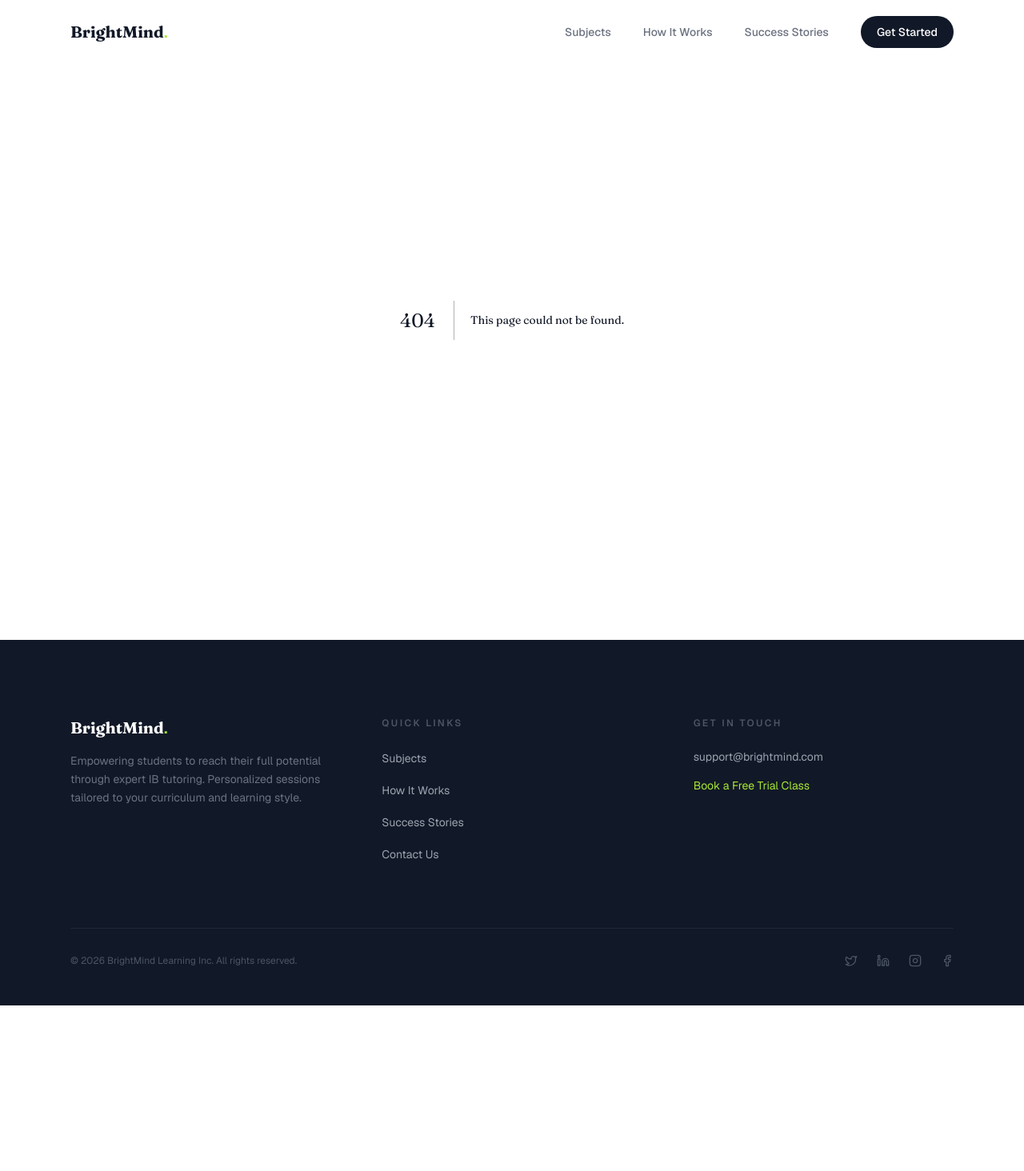
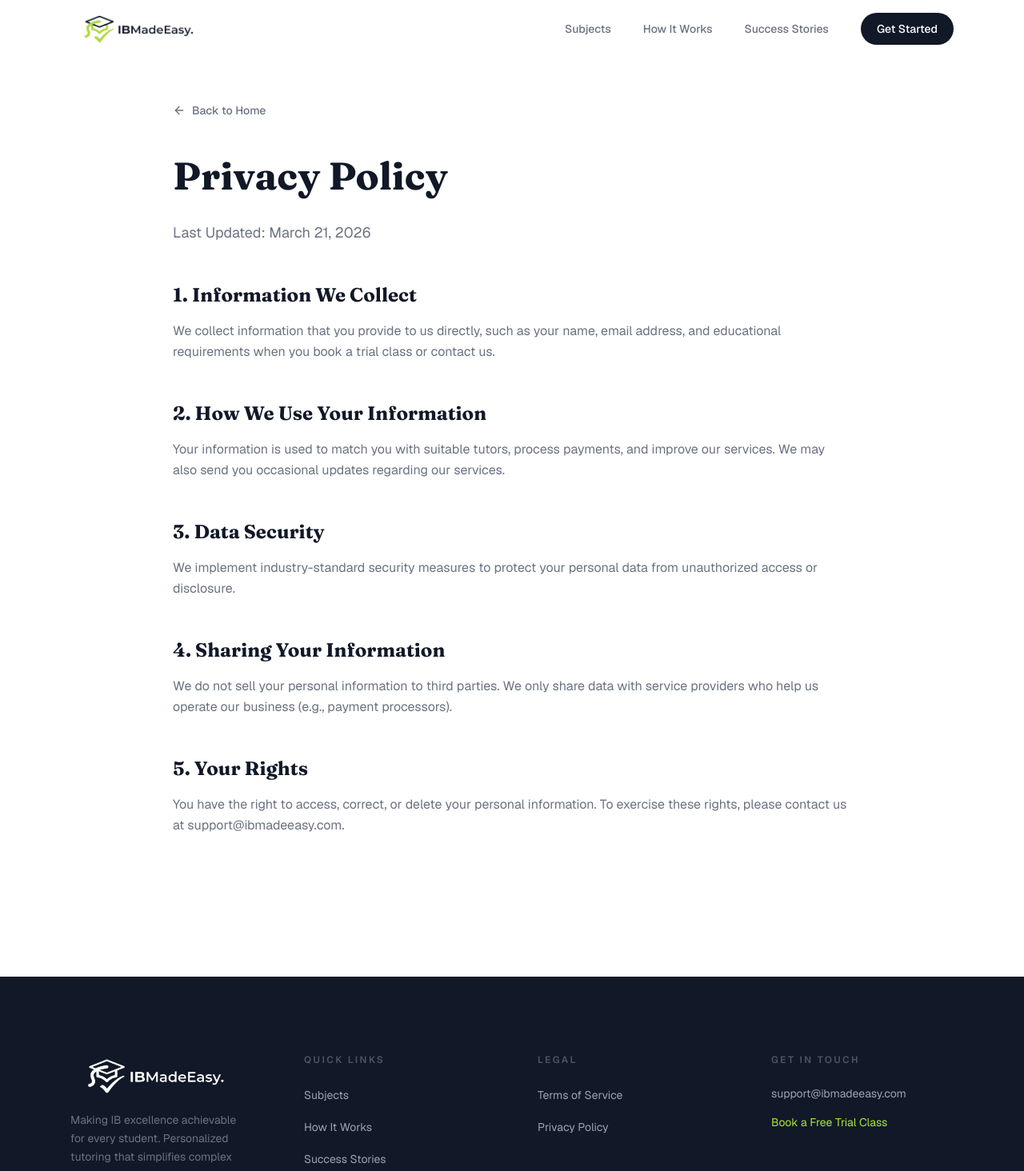
Before and after one commit to Shivamsinghmer/IBOnline, a Next.js app: page /privacy in a window 1280 px wide. Before the commit this address had no page. Shown: the top 1464 px of the page at 80% size. Before the commit the page ends 1257 px from the top, so only its background shows below. Built offline with nearby package versions, Linux system fonts and the light colour scheme.

Commit message:
feat: Implement core layout, navigation, and legal pages including Navbar, Footer, Privacy Policy, and Terms of Service.

```diff
--- a/app/layout.tsx
+++ b/app/layout.tsx
@@ -4,8 +4,8 @@ import Navbar from "@/components/layout/Navbar";
 import Footer from "@/components/layout/Footer";
 
 export const metadata: Metadata = {
-  title: "BrightMind | Online Tutoring Services",
-  description: "Learn anything. From anyone. At your pace.",
+  title: "IBMadeEasy | Premier Online IB Tutoring",
+  description: "Simplifying the IB experience with expert tutoring tailored to your success.",
 };
 
 export default function RootLayout({
--- /dev/null
+++ b/app/privacy/page.tsx
@@ -0,0 +1,69 @@
+import React from "react";
+import Link from "next/link";
+import { ArrowLeft } from "lucide-react";
+
+export const metadata = {
+  title: "Privacy Policy | IBMadeEasy",
+  description: "Learn how IBMadeEasy protects your personal information.",
+};
+
+export default function PrivacyPage() {
+  return (
+    <div className="min-h-screen bg-white pt-32 pb-24">
+      <div className="container max-w-4xl mx-auto px-6">
+        <Link
+          href="/"
+          className="inline-flex items-center gap-2 text-sm font-medium text-[var(--muted)] hover:text-[var(--primary)] transition-colors mb-12 group"
+        >
+          <ArrowLeft size={16} className="group-hover:-translate-x-1 transition-transform" />
+          Back to Home
+        </Link>
+
+        <h1 className="text-4xl md:text-5xl font-heading font-bold text-[var(--foreground)] mb-8">
+          Privacy Policy
+        </h1>
+
+        <div className="prose prose-slate max-w-none">
+          <p className="text-lg text-[var(--muted)] mb-12 font-body leading-relaxed">
+            Last Updated: March 21, 2026
+          </p>
+
+          <section className="mb-12">
+            <h2 className="text-2xl font-heading font-bold text-[var(--foreground)] mb-4">1. Information We Collect</h2>
+            <p className="text-[var(--muted)] font-body leading-relaxed mb-4">
+              We collect information that you provide to us directly, such as your name, email address, and educational requirements when you book a trial class or contact us.
+            </p>
+          </section>
+
+          <section className="mb-12">
+            <h2 className="text-2xl font-heading font-bold text-[var(--foreground)] mb-4">2. How We Use Your Information</h2>
+            <p className="text-[var(--muted)] font-body leading-relaxed mb-4">
+              Your information is used to match you with suitable tutors, process payments, and improve our services. We may also send you occasional updates regarding our services.
+            </p>
+          </section>
+
+          <section className="mb-12">
+            <h2 className="text-2xl font-heading font-bold text-[var(--foreground)] mb-4">3. Data Security</h2>
+            <p className="text-[var(--muted)] font-body leading-relaxed mb-4">
+              We implement industry-standard security measures to protect your personal data from unauthorized access or disclosure.
+            </p>
+          </section>
+
+          <section className="mb-12">
+            <h2 className="text-2xl font-heading font-bold text-[var(--foreground)] mb-4">4. Sharing Your Information</h2>
+            <p className="text-[var(--muted)] font-body leading-relaxed mb-4">
+              We do not sell your personal information to third parties. We only share data with service providers who help us operate our business (e.g., payment processors).
+            </p>
+          </section>
+
+          <section className="mb-20">
+            <h2 className="text-2xl font-heading font-bold text-[var(--foreground)] mb-4">5. Your Rights</h2>
+            <p className="text-[var(--muted)] font-body leading-relaxed mb-4">
+              You have the right to access, correct, or delete your personal information. To exercise these rights, please contact us at support@ibmadeeasy.com.
+            </p>
+          </section>
+        </div>
+      </div>
+    </div>
+  );
+}
--- /dev/null
+++ b/app/terms/page.tsx
@@ -0,0 +1,76 @@
+import React from "react";
+import Link from "next/link";
+import { ArrowLeft } from "lucide-react";
+
+export const metadata = {
+  title: "Terms of Service | IBMadeEasy",
+  description: "Terms and conditions for using IBMadeEasy tutoring services.",
+};
+
+export default function TermsPage() {
+  return (
+    <div className="min-h-screen bg-white pt-32 pb-24">
+      <div className="container max-w-4xl mx-auto px-6">
+        <Link
+          href="/"
+          className="inline-flex items-center gap-2 text-sm font-medium text-[var(--muted)] hover:text-[var(--primary)] transition-colors mb-12 group"
+        >
+          <ArrowLeft size={16} className="group-hover:-translate-x-1 transition-transform" />
+          Back to Home
+        </Link>
+
+        <h1 className="text-4xl md:text-5xl font-heading font-bold text-[var(--foreground)] mb-8">
+          Terms of Service
+        </h1>
+
+        <div className="prose prose-slate max-w-none">
+          <p className="text-lg text-[var(--muted)] mb-12 font-body leading-relaxed">
+            Last Updated: March 21, 2026
+          </p>
+
+          <section className="mb-12">
+            <h2 className="text-2xl font-heading font-bold text-[var(--foreground)] mb-4">1. Acceptance of Terms</h2>
+            <p className="text-[var(--muted)] font-body leading-relaxed mb-4">
+              By accessing and using IBMadeEasy, you agree to be bound by these Terms of Service. If you do not agree to these terms, please do not use our services.
+            </p>
+          </section>
+
+          <section className="mb-12">
+            <h2 className="text-2xl font-heading font-bold text-[var(--foreground)] mb-4">2. Tutoring Services</h2>
+            <p className="text-[var(--muted)] font-body leading-relaxed mb-4">
+              IBMadeEasy provides online tutoring services specifically designed for International Baccalaureate (IB) students. We match students with qualified tutors for personalized learning sessions.
+            </p>
+          </section>
+
+          <section className="mb-12">
+            <h2 className="text-2xl font-heading font-bold text-[var(--foreground)] mb-4">3. User Obligations</h2>
+            <p className="text-[var(--muted)] font-body leading-relaxed mb-4">
+              Users are responsible for providing accurate information and maintaining the confidentiality of their account details. Students are expected to engage respectfully with tutors.
+            </p>
+          </section>
+
+          <section className="mb-12">
+            <h2 className="text-2xl font-heading font-bold text-[var(--foreground)] mb-4">4. Payment and Cancellations</h2>
+            <p className="text-[var(--muted)] font-body leading-relaxed mb-4">
+              Payments are processed securely through our chosen payment providers. Cancellations must be made at least 24 hours before a scheduled session to be eligible for a refund or rescheduling.
+            </p>
+          </section>
+
+          <section className="mb-12">
+            <h2 className="text-2xl font-heading font-bold text-[var(--foreground)] mb-4">5. Limitation of Liability</h2>
+            <p className="text-[var(--muted)] font-body leading-relaxed mb-4">
+              IBMadeEasy is not liable for any direct or indirect damages arising from the use of our services or the inability to access our website.
+            </p>
+          </section>
+
+          <section className="mb-20">
+            <h2 className="text-2xl font-heading font-bold text-[var(--foreground)] mb-4">6. Contact Information</h2>
+            <p className="text-[var(--muted)] font-body leading-relaxed mb-4">
+              If you have any questions about these Terms, please contact us at support@ibmadeeasy.com.
+            </p>
+          </section>
+        </div>
+      </div>
+    </div>
+  );
+}
--- a/components/layout/Footer.tsx
+++ b/components/layout/Footer.tsx
@@ -1,5 +1,6 @@
 import React from "react";
 import Link from "next/link";
+import Image from "next/image";
 import { Twitter, Linkedin, Instagram, Facebook } from "lucide-react";
 
 const Footer = () => {
@@ -15,23 +16,36 @@ const Footer = () => {
         { name: "Contact Us", href: "#contact-form" },
       ],
     },
+    {
+      title: "Legal",
+      links: [
+        { name: "Terms of Service", href: "/terms" },
+        { name: "Privacy Policy", href: "/privacy" },
+      ],
+    },
   ];
 
   return (
     <footer className="bg-[var(--dark)] pt-24 pb-12 overflow-hidden">
       <div className="container max-w-6xl mx-auto px-6">
-        <div className="grid grid-cols-1 md:grid-cols-2 lg:grid-cols-3 gap-16 mb-20">
+        <div className="grid grid-cols-1 md:grid-cols-2 lg:grid-cols-4 gap-16 mb-20">
           {/* Brand Column */}
           <div className="flex flex-col items-start lg:col-span-1">
             <Link
               href="/"
-              className="text-xl font-heading font-bold text-white hover:opacity-80 transition-opacity"
+              className="relative flex items-center h-14 w-56 transition-opacity hover:opacity-80"
             >
-              BrightMind<span className="text-[var(--primary)]">.</span>
+              <Image
+                src="/ibtutoringlogo.png"
+                alt="IBMadeEasy Logo"
+                width={224}
+                height={56}
+                className="h-25 w-auto object-contain brightness-0 invert"
+              />
             </Link>
             <p className="text-[#6b7280] font-body text-sm leading-relaxed max-w-xs mt-4">
-              Empowering students to reach their full potential through expert IB tutoring.
-              Personalized sessions tailored to your curriculum and learning style.
+              Making IB excellence achievable for every student.
+              Personalized tutoring that simplifies complex concepts.
             </p>
           </div>
 
@@ -63,7 +77,7 @@ const Footer = () => {
             </h4>
             <div className="flex flex-col gap-4">
               <p className="text-sm font-body text-[#9ca3af]">
-                support@brightmind.com
+                support@ibmadeeasy.com
               </p>
               <Link
                 href="#contact-form"
@@ -78,7 +92,7 @@ const Footer = () => {
         {/* Bottom Bar */}
         <div className="pt-8 border-t border-[#1f2937] flex flex-col md:flex-row justify-between items-center gap-8">
           <div className="text-xs font-body text-[#4b5563]">
-            &copy; {currentYear} BrightMind Learning Inc. All rights reserved.
+            &copy; {currentYear} IBMadeEasy Learning Inc. All rights reserved.
           </div>
 
           <div className="flex items-center gap-6">
--- a/components/layout/Navbar.tsx
+++ b/components/layout/Navbar.tsx
@@ -2,6 +2,7 @@
 
 import React, { useState, useEffect } from "react";
 import Link from "next/link";
+import Image from "next/image";
 import { Menu, X } from "lucide-react";
 import { cn } from "@/lib/utils";
 
@@ -28,17 +29,24 @@ const Navbar = () => {
       className={cn(
         "fixed top-0 left-0 right-0 z-50 transition-all duration-300",
         scrolled
-          ? "bg-white/90 backdrop-blur-xl border-b border-[var(--border)] py-4"
-          : "bg-white/80 backdrop-blur-lg border-b border-transparent py-5"
+          ? "bg-white/90 backdrop-blur-xl border-b border-[var(--border)] py-3"
+          : "bg-white/80 backdrop-blur-lg border-b border-transparent py-4"
       )}
     >
       <nav className="container max-w-6xl mx-auto px-6 flex items-center justify-between">
         {/* Logo */}
         <Link
           href="/"
-          className="text-xl font-heading font-bold text-[var(--foreground)] hover:opacity-80 transition-opacity"
+          className="relative flex items-center h-9 w-64 transition-opacity hover:opacity-80"
         >
-          BrightMind<span className="text-[var(--primary)]">.</span>
+          <Image
+            src="/ibtutoringlogo.png"
+            alt="IBMadeEasy Logo"
+            width={256}
+            height={90}
+            className="h-20 w-auto object-contain"
+            priority
+          />
         </Link>
 
         {/* Desktop Nav */}
```
Also changed, not shown: public/ibtutoringlogo.png (added).
